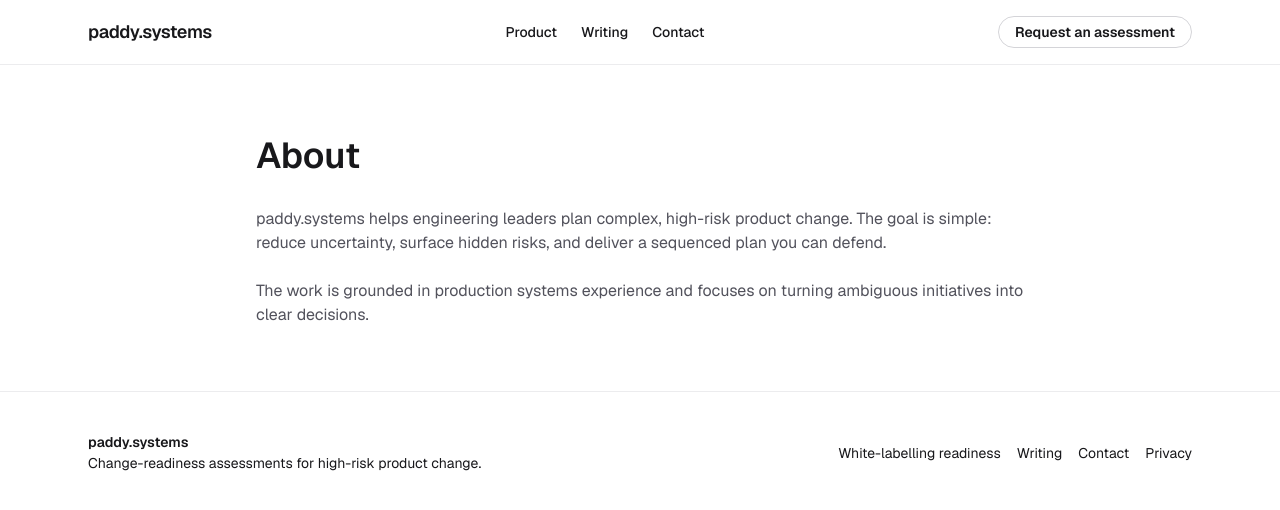
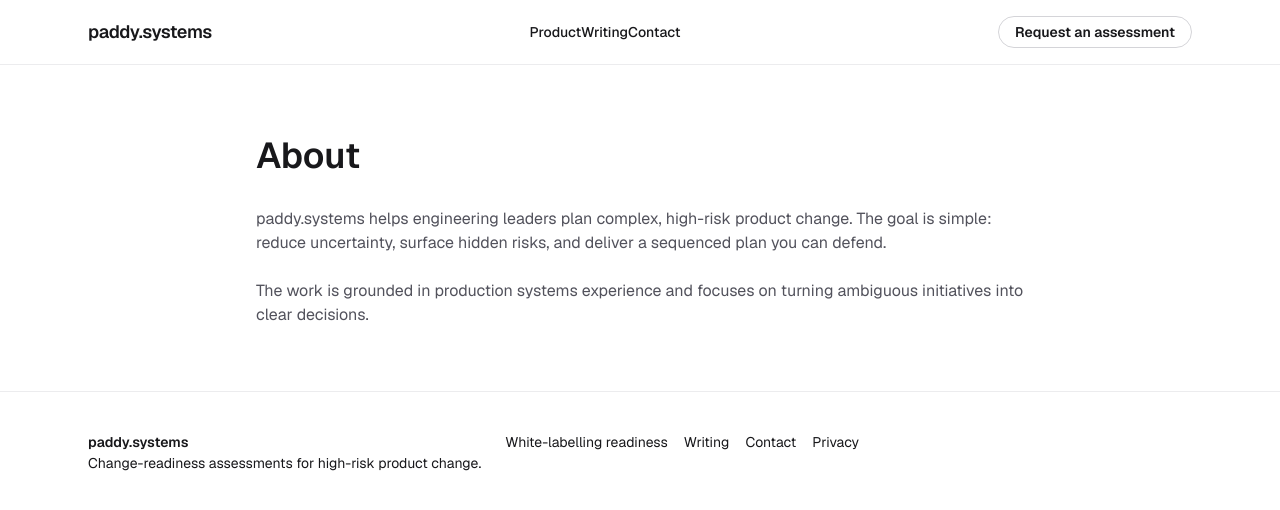
Before and after one commit to ptekspy/paddy.systems-web, a Next.js app: page /about in a window 1280 px wide. Shown: the top 510 px of the page. Built offline with nearby package versions, Linux system fonts and the light colour scheme.

Commit message:
componentize layout with flex, cards, and inputs

```diff
--- a/app/about/page.tsx
+++ b/app/about/page.tsx
@@ -1,4 +1,5 @@
 import type { Metadata } from "next";
+import { Flex } from "@/components/ui/flex";
 import { Typography } from "@/components/ui/typography";
 
 export const metadata: Metadata = {
@@ -15,7 +16,7 @@ export const metadata: Metadata = {
 
 export default function AboutPage() {
   return (
-    <div className="mx-auto flex max-w-3xl flex-col gap-6">
+    <Flex direction="column" gap="lg" className="mx-auto max-w-3xl">
       <Typography as="h1" variant="h2" color="black" weight="semibold">
         About
       </Typography>
@@ -28,6 +29,6 @@ export default function AboutPage() {
         The work is grounded in production systems experience and focuses on
         turning ambiguous initiatives into clear decisions.
       </Typography>
-    </div>
+    </Flex>
   );
 }
--- a/app/layout.tsx
+++ b/app/layout.tsx
@@ -1,6 +1,7 @@
 import type { Metadata } from "next";
 import { Geist, Geist_Mono } from "next/font/google";
 import { Button } from "@/components/ui/button";
+import { Flex } from "@/components/ui/flex";
 import { Typography } from "@/components/ui/typography";
 import "./globals.css";
 
@@ -39,13 +40,23 @@ export default function RootLayout({
       >
         <div className="min-h-screen">
           <header className="sticky top-0 z-20 border-b border-zinc-200/70 bg-white/80 backdrop-blur">
-            <div className="mx-auto flex w-full max-w-6xl items-center justify-between px-6 py-4">
+            <Flex
+              align="center"
+              justify="between"
+              className="mx-auto w-full max-w-6xl px-6 py-4"
+            >
               <a href="/" className="tracking-tight text-zinc-900">
                 <Typography as="span" variant="h6" weight="semibold">
                   paddy.systems
                 </Typography>
               </a>
-              <nav className="hidden items-center gap-6 text-sm font-medium text-zinc-600 md:flex">
+              <Flex
+                as="nav"
+                display={{ base: "hidden", md: "flex" }}
+                align="center"
+                gap="lg"
+                className="text-sm font-medium text-zinc-600"
+              >
                 <a href="/white-labelling-readiness" className="hover:text-zinc-900">
                   <Typography as="span" variant="small" weight="medium">
                     Product
@@ -61,8 +72,8 @@ export default function RootLayout({
                     Contact
                   </Typography>
                 </a>
-              </nav>
-              <div className="flex items-center gap-3">
+              </Flex>
+              <Flex align="center" gap="base">
                 <Button
                   as="a"
                   href="/contact"
@@ -72,14 +83,20 @@ export default function RootLayout({
                 >
                   Request an assessment
                 </Button>
-              </div>
-            </div>
+              </Flex>
+            </Flex>
           </header>
           <main className="mx-auto w-full max-w-6xl px-6 py-16">
             {children}
           </main>
           <footer className="border-t border-zinc-200/70 bg-white">
-            <div className="mx-auto flex w-full max-w-6xl flex-col gap-6 px-6 py-10 text-sm text-zinc-600 md:flex-row md:items-center md:justify-between">
+            <Flex
+              direction={{ base: "column", md: "row" }}
+              align={{ base: "stretch", md: "center" }}
+              justify={{ base: "start", md: "between" }}
+              gap="lg"
+              className="mx-auto w-full max-w-6xl px-6 py-10 text-sm text-zinc-600"
+            >
               <div>
                 <Typography as="p" variant="small" weight="semibold" color="black">
                   paddy.systems
@@ -88,7 +105,7 @@ export default function RootLayout({
                   Change-readiness assessments for high-risk product change.
                 </Typography>
               </div>
-              <div className="flex flex-wrap gap-4">
+              <Flex wrap="wrap" gap="md">
                 <a href="/white-labelling-readiness" className="hover:text-zinc-900">
                   <Typography as="span" variant="small">
                     White-labelling readiness
@@ -109,8 +126,8 @@ export default function RootLayout({
                     Privacy
                   </Typography>
                 </a>
-              </div>
-            </div>
+              </Flex>
+            </Flex>
           </footer>
         </div>
       </body>
--- a/app/not-found.tsx
+++ b/app/not-found.tsx
@@ -1,9 +1,10 @@
 import { Button } from "@/components/ui/button";
+import { Flex } from "@/components/ui/flex";
 import { Typography } from "@/components/ui/typography";
 
 export default function NotFound() {
   return (
-    <div className="mx-auto flex max-w-2xl flex-col gap-6 py-16">
+    <Flex direction="column" gap="lg" className="mx-auto max-w-2xl py-16">
       <Typography as="h1" variant="h2" color="black" weight="semibold">
         Page not found
       </Typography>
@@ -13,6 +14,6 @@ export default function NotFound() {
       <Button as="a" href="/" variant="contained" color="black">
         Back to home
       </Button>
-    </div>
+    </Flex>
   );
 }
--- a/app/privacy/page.tsx
+++ b/app/privacy/page.tsx
@@ -1,4 +1,5 @@
 import type { Metadata } from "next";
+import { Flex } from "@/components/ui/flex";
 import { Typography } from "@/components/ui/typography";
 
 export const metadata: Metadata = {
@@ -15,7 +16,7 @@ export const metadata: Metadata = {
 
 export default function PrivacyPage() {
   return (
-    <div className="mx-auto flex max-w-3xl flex-col gap-6">
+    <Flex direction="column" gap="lg" className="mx-auto max-w-3xl">
       <Typography as="h1" variant="h2" color="black" weight="semibold">
         Privacy
       </Typography>
@@ -36,6 +37,6 @@ export default function PrivacyPage() {
         </a>
         .
       </Typography>
-    </div>
+    </Flex>
   );
 }
--- a/components/ui/bullet-list.tsx
+++ b/components/ui/bullet-list.tsx
@@ -1,5 +1,6 @@
 import * as React from "react";
 import { twMerge } from "tailwind-merge";
+import { Flex } from "@/components/ui/flex";
 import { Typography } from "@/components/ui/typography";
 
 type BulletListProps = {
@@ -15,12 +16,12 @@ export function BulletList({ items, tone = "black", className }: BulletListProps
   return (
     <ul className={twMerge("space-y-3", className)}>
       {items.map((item) => (
-        <li key={item} className="flex gap-3">
+        <Flex as="li" key={item} gap="base">
           <span className={twMerge("mt-2 h-2 w-2 rounded-full", bulletColor)} />
           <Typography as="span" variant="small" color={tone} className={textColor}>
             {item}
           </Typography>
-        </li>
+        </Flex>
       ))}
     </ul>
   );
--- /dev/null
+++ b/components/ui/flex.tsx
@@ -0,0 +1,207 @@
+import * as React from "react";
+import { cva, type VariantProps } from "class-variance-authority";
+import { twMerge } from "tailwind-merge";
+
+const flexVariants = cva("", {
+  variants: {
+    display: {
+      flex: "flex",
+      inline: "inline-flex",
+      hidden: "hidden",
+    },
+    direction: {
+      row: "flex-row",
+      column: "flex-col",
+      rowReverse: "flex-row-reverse",
+      columnReverse: "flex-col-reverse",
+    },
+    align: {
+      start: "items-start",
+      center: "items-center",
+      end: "items-end",
+      stretch: "items-stretch",
+      baseline: "items-baseline",
+    },
+    justify: {
+      start: "justify-start",
+      center: "justify-center",
+      end: "justify-end",
+      between: "justify-between",
+      around: "justify-around",
+      evenly: "justify-evenly",
+    },
+    wrap: {
+      nowrap: "flex-nowrap",
+      wrap: "flex-wrap",
+      wrapReverse: "flex-wrap-reverse",
+    },
+    gap: {
+      none: "gap-0",
+      xs: "gap-1",
+      sm: "gap-2",
+      base: "gap-3",
+      md: "gap-4",
+      lg: "gap-6",
+      xl: "gap-8",
+      xxl: "gap-20",
+    },
+  },
+  defaultVariants: {
+    display: "flex",
+    direction: "row",
+    align: "stretch",
+    justify: "start",
+    wrap: "nowrap",
+    gap: "none",
+  },
+});
+
+type ResponsiveValue<T> =
+  | T
+  | {
+      base?: T;
+      sm?: T;
+      md?: T;
+      lg?: T;
+      xl?: T;
+      "2xl"?: T;
+    };
+
+type FlexVariantProps = VariantProps<typeof flexVariants>;
+
+export type FlexProps<T extends React.ElementType = "div"> = {
+  as?: T;
+  display?: ResponsiveValue<NonNullable<FlexVariantProps["display"]>>;
+  direction?: ResponsiveValue<NonNullable<FlexVariantProps["direction"]>>;
+  align?: ResponsiveValue<NonNullable<FlexVariantProps["align"]>>;
+  justify?: ResponsiveValue<NonNullable<FlexVariantProps["justify"]>>;
+  wrap?: ResponsiveValue<NonNullable<FlexVariantProps["wrap"]>>;
+  gap?: ResponsiveValue<NonNullable<FlexVariantProps["gap"]>>;
+} & Omit<React.ComponentPropsWithoutRef<T>, "as" | "color">;
+
+const BREAKPOINTS = ["base", "sm", "md", "lg", "xl", "2xl"] as const;
+
+const flexClassMap = {
+  display: {
+    flex: "flex",
+    inline: "inline-flex",
+    hidden: "hidden",
+  },
+  direction: {
+    row: "flex-row",
+    column: "flex-col",
+    rowReverse: "flex-row-reverse",
+    columnReverse: "flex-col-reverse",
+  },
+  align: {
+    start: "items-start",
+    center: "items-center",
+    end: "items-end",
+    stretch: "items-stretch",
+    baseline: "items-baseline",
+  },
+  justify: {
+    start: "justify-start",
+    center: "justify-center",
+    end: "justify-end",
+    between: "justify-between",
+    around: "justify-around",
+    evenly: "justify-evenly",
+  },
+  wrap: {
+    nowrap: "flex-nowrap",
+    wrap: "flex-wrap",
+    wrapReverse: "flex-wrap-reverse",
+  },
+  gap: {
+    none: "gap-0",
+    xs: "gap-1",
+    sm: "gap-2",
+    base: "gap-3",
+    md: "gap-4",
+    lg: "gap-6",
+    xl: "gap-8",
+    xxl: "gap-20",
+  },
+} as const;
+
+const flexDefaults = {
+  display: "flex",
+  direction: "row",
+  align: "stretch",
+  justify: "start",
+  wrap: "nowrap",
+  gap: "none",
+} satisfies Required<FlexVariantProps>;
+
+const isResponsiveObject = <T,>(
+  value: ResponsiveValue<T>
+): value is Exclude<ResponsiveValue<T>, T> => {
+  return typeof value === "object" && value !== null;
+};
+
+function resolveResponsive<T extends keyof FlexVariantProps>(
+  key: T,
+  value: ResponsiveValue<NonNullable<FlexVariantProps[T]>> | undefined,
+  defaultValue: NonNullable<FlexVariantProps[T]>
+) {
+  const map = flexClassMap[key] as Record<string, string>;
+
+  if (!value) {
+    return [map[defaultValue]];
+  }
+
+  if (!isResponsiveObject(value)) {
+    return [map[value]];
+  }
+
+  const classes: string[] = [];
+  const baseValue = value.base ?? defaultValue;
+  classes.push(map[baseValue]);
+
+  return BREAKPOINTS.filter((breakpoint) => breakpoint !== "base").flatMap(
+    (breakpoint) => {
+      const bpValue = value[breakpoint];
+      if (!bpValue) {
+        return [];
+      }
+
+      return [`${breakpoint}:${map[bpValue]}`];
+    }
+  );
+}
+
+export function Flex<T extends React.ElementType = "div">({
+  as,
+  display,
+  direction,
+  align,
+  justify,
+  wrap,
+  gap,
+  className,
+  ...props
+}: FlexProps<T>) {
+  const Component = as ?? "div";
+
+  const responsiveClasses = [
+    ...resolveResponsive("display", display, flexDefaults.display),
+    ...resolveResponsive("direction", direction, flexDefaults.direction),
+    ...resolveResponsive("align", align, flexDefaults.align),
+    ...resolveResponsive("justify", justify, flexDefaults.justify),
+    ...resolveResponsive("wrap", wrap, flexDefaults.wrap),
+    ...resolveResponsive("gap", gap, flexDefaults.gap),
+  ];
+
+  return (
+    <Component
+      className={twMerge(
+        responsiveClasses.join(" "),
+        className
+      )}
+      {...props}
+    />
+  );
+}
+
+export { flexVariants };
--- a/components/ui/section-heading.tsx
+++ b/components/ui/section-heading.tsx
@@ -1,5 +1,6 @@
 import * as React from "react";
 import { twMerge } from "tailwind-merge";
+import { Flex } from "@/components/ui/flex";
 import { Typography } from "@/components/ui/typography";
 
 type SectionHeadingProps = {
@@ -20,7 +21,7 @@ export function SectionHeading({
     tone === "white" ? "text-zinc-300" : "text-zinc-600";
 
   return (
-    <div className={twMerge("flex flex-col gap-3", className)}>
+    <Flex direction="column" gap="base" className={twMerge("", className)}>
       <Typography as="h2" variant="h3" color={titleColor} weight="semibold">
         {title}
       </Typography>
@@ -34,6 +35,6 @@ export function SectionHeading({
           {subtitle}
         </Typography>
       ) : null}
-    </div>
+    </Flex>
   );
 }
```
Also changed, not shown: app/contact/page.tsx (+7 -6 lines), app/page.tsx (+14 -14 lines), app/white-labelling-readiness/page.tsx (+7 -6 lines), app/writing/[slug]/page.tsx (+9 -8 lines), app/writing/page.tsx (+7 -6 lines).
